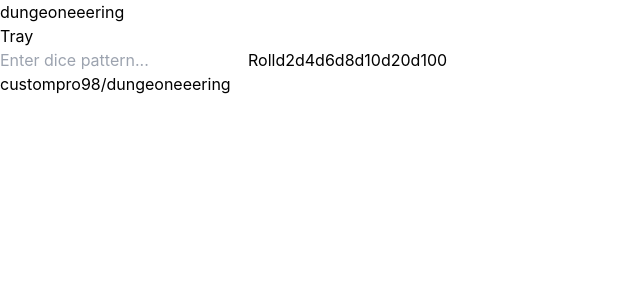
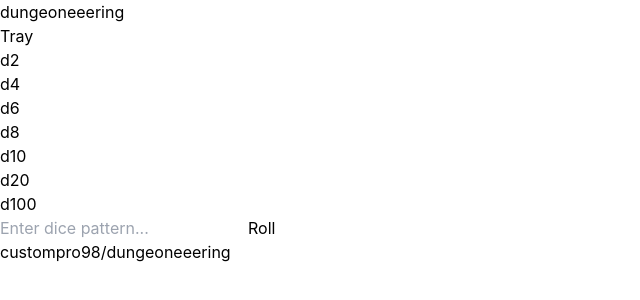
Before and after one commit to custompro98/dungeoneering, a Next.js app: page /tray in a window 1280 px wide. Shown: the top 300 px of the page, without its empty margins (0-640 px from the left). Built offline with nearby package versions, Linux system fonts and the light colour scheme.

Commit message:
Reformat the tray page

```diff
--- a/components/die.tsx
+++ b/components/die.tsx
@@ -18,7 +18,7 @@ const Die = ({ rollable, onReroll }: Props) => {
   }
 
   return (
-    <div className="flex flex-col basis-1/5 justify-center items-center border h-12 w-12">
+    <div className="flex flex-col items-center border h-12 w-12">
       {result}
       <button onClick={handleClick} className="hover:bg-gray-600 text-xs">Reroll</button>
     </div>
--- a/pages/tray.tsx
+++ b/pages/tray.tsx
@@ -75,33 +75,58 @@ const Tray: NextPage = () => {
   }
 
   return (
-    <>
+    <div className="flex flex-row justify-between w-full mx-16">
+      <div>
+        <ul className="flex flex-col justify-around h-full w-16">
+          <li>
+            <button onClick={onAddDie(2)}>d2</button>
+          </li>
+          <li>
+            <button onClick={onAddDie(4)}>d4</button>
+          </li>
+          <li>
+            <button onClick={onAddDie(6)}>d6</button>
+          </li>
+          <li>
+            <button onClick={onAddDie(8)}>d8</button>
+          </li>
+          <li>
+            <button onClick={onAddDie(10)}>d10</button>
+          </li>
+          <li>
+            <button onClick={onAddDie(20)}>d20</button>
+          </li>
+          <li>
+            <button onClick={onAddDie(100)}>d100</button>
+          </li>
+        </ul>
+      </div>
+      <div className="flex flex-col h-full w-full">
+        <div className="flex flex-row justify-center min-w-full">
           <input
             type="search"
             value={input}
             onChange={handleChange}
             onKeyPress={handleKeyPress}
             placeholder="Enter dice pattern..."
-        className="relative flex-auto min-w-0 block w-full px-3 py-1.5 text-base font-normal text-gray-700 bg-white bg-clip-padding border border-solid border-gray-300 rounded transition ease-in-out m-0 focus:text-gray-700 focus:bg-white focus:border-gray-700 focus:outline-none"
+            className="relative flex-auto min-w-0 max-w-xl block w-full px-3 py-1.5 text-base font-normal text-gray-700 bg-white bg-clip-padding border border-solid border-gray-300 rounded rounded-r-none transition ease-in-out m-0 focus:text-gray-700 focus:bg-white focus:border-gray-700 focus:outline-none"
           />
-      <button className="px-6 py-2.5 bg-gray-500 text-white font-medium text-xs leading-tight uppercase rounded shadow-md hover:bg-gray-600 hover:shadow-lg focus:bg-gray-700 focus:shadow-lg focus:outline-none focus:ring-0 active:bg-gray-800 active:shadow-lg transition duration-150 ease-in-out flex items-center" onClick={handleClick}>
+          <button
+            className="px-6 py-2.5 bg-gray-500 text-white font-medium text-xs leading-tight uppercase rounded rounded-l-none shadow-md hover:bg-gray-600 hover:shadow-lg focus:bg-gray-700 focus:shadow-lg focus:outline-none focus:ring-0 active:bg-gray-800 active:shadow-lg transition duration-150 ease-in-out flex items-center border border-solid border-gray-300 border-l-0"
+            onClick={handleClick}
+          >
             Roll
           </button>
-      <button onClick={onAddDie(2)}>d2</button>
-      <button onClick={onAddDie(4)}>d4</button>
-      <button onClick={onAddDie(6)}>d6</button>
-      <button onClick={onAddDie(8)}>d8</button>
-      <button onClick={onAddDie(10)}>d10</button>
-      <button onClick={onAddDie(20)}>d20</button>
-      <button onClick={onAddDie(100)}>d100</button>
-      <ul>
+        </div>
+        <div className="flex flex-row flex-wrap h-fit min min-w-full mt-8">
           {dice.map((die) => (
-          <li key={die.id}>
+            <div className="m-2" key={die.id}>
               <Die rollable={die.rollable} onReroll={handleReroll} />
-          </li>
+            </div>
           ))}
-      </ul>
-    </>
+        </div>
+      </div>
+    </div>
   )
 }
 
```
Lines whose indentation alone changed are shown as unchanged.
